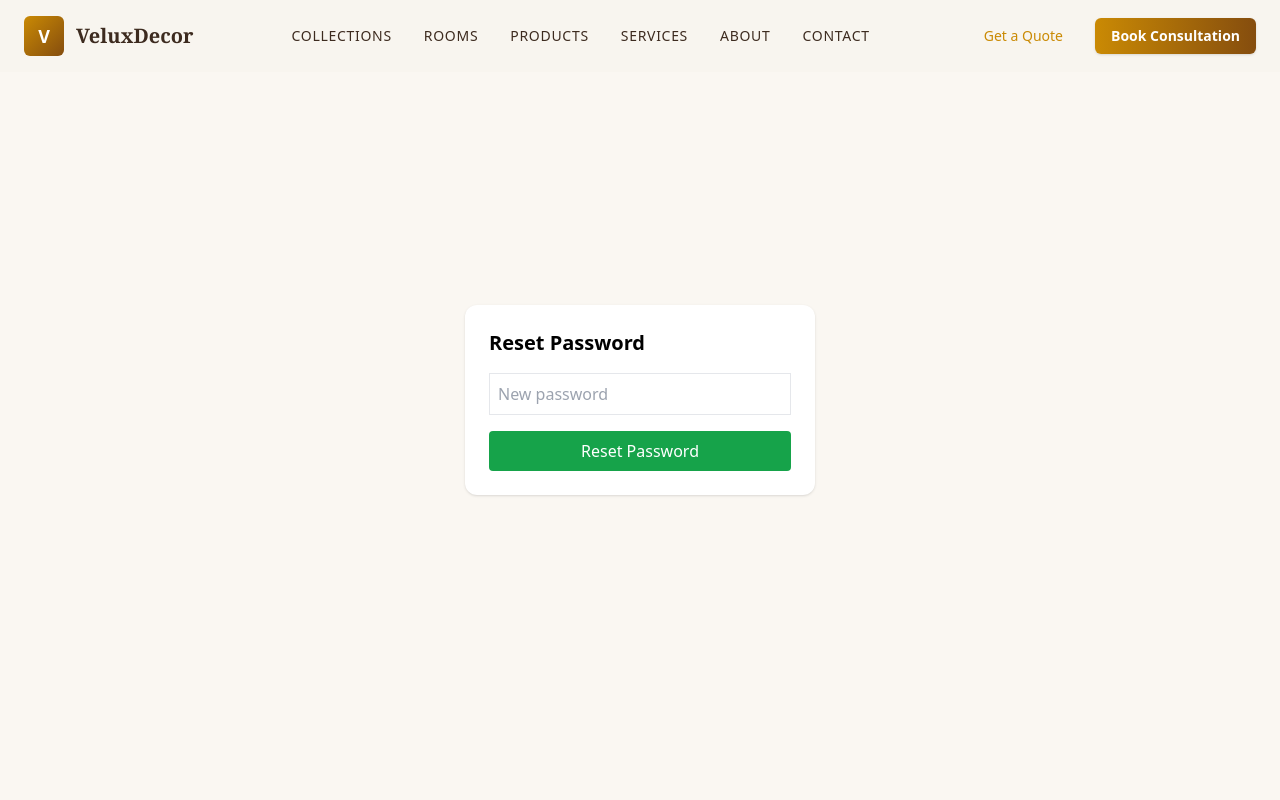
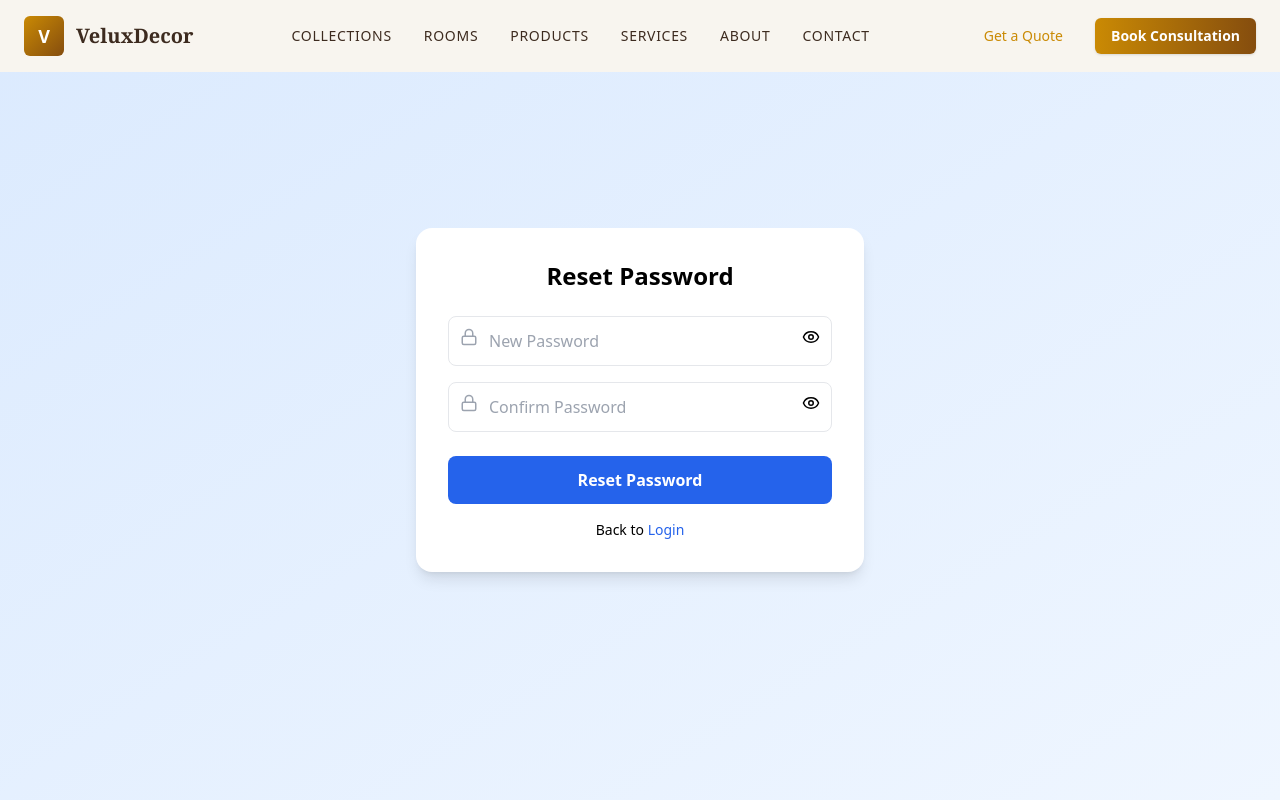
Before and after one commit to mdfaizy/Velux-decor, a React (Vite) app: page /reset-password/1 in a window 1280 px wide. Shown: the top 800 px of the page. Built offline with nearby package versions, Linux system fonts and the light colour scheme; a web font is replaced by a local one.

Commit message:
add tost

```diff
--- a/package.json
+++ b/package.json
@@ -21,6 +21,7 @@
     "react-player": "^3.4.0",
     "react-redux": "^9.2.0",
     "react-router-dom": "^6.8.1",
+    "react-toastify": "^11.1.0",
     "recharts": "^3.8.1",
     "tailwindcss-animate": "1.0.7"
   },
--- a/src/main.tsx
+++ b/src/main.tsx
@@ -1,5 +1,7 @@
 import { StrictMode } from "react";
 import { createRoot } from "react-dom/client";
+import { ToastContainer } from "react-toastify";
+import "react-toastify/dist/ReactToastify.css";
 import App from "./App";
 import { Provider } from "react-redux";
 import { store } from "./redux/app/store";
@@ -7,6 +9,7 @@ createRoot(document.getElementById("app") as HTMLElement).render(
   <StrictMode>
     <Provider store={store}>
     <App />
+    <ToastContainer position="top-right" autoClose={3000} />
     </Provider>
   </StrictMode>,
 );
--- a/src/pages/auth/Login.tsx
+++ b/src/pages/auth/Login.tsx
@@ -154,6 +154,7 @@ import { useAppDispatch, useAppSelector } from "../../redux/slice/reduxHooks";
 import { setUser, setToken, setLoading, setError } from "../../redux/slice/authSlice";
 import { loginApi } from "../../services/authService";
 import { useNavigate } from "react-router-dom";
+import { toast } from "react-toastify";
 
 const Login = () => {
   const dispatch = useAppDispatch();
@@ -189,10 +190,17 @@ const Login = () => {
 
       dispatch(setUser(res.data.user));
       dispatch(setToken(res.token));
+toast.success("Login successful ✅");
+      // navigate(`/${res.data.user.role}`);
+      setTimeout(() => {
+        navigate(`/${res.data.user.role}`);
+      }, 1000);
+    } catch (err: any) {
+      const message =
+        err.response?.data?.message || "Login failed";
 
-      navigate(`/${res.data.user.role}`);
-    } catch (err: any) {
-      dispatch(setError(err.response?.data?.message || "Login failed"));
+      toast.error(message); // 🔥 toast error
+      dispatch(setError(message));
     } finally {
       dispatch(setLoading(false));
     }
--- a/src/pages/auth/ResetPassword.tsx
+++ b/src/pages/auth/ResetPassword.tsx
@@ -1,41 +1,146 @@
 import React, { useState } from "react";
 import { useParams, useNavigate } from "react-router-dom";
 import { resetPasswordApi } from "../../services/authService";
+import { toast } from "react-toastify";
+import { Lock, Eye, EyeOff } from "lucide-react";
 
 const ResetPassword = () => {
   const { token } = useParams();
   const navigate = useNavigate();
 
-  const [password, setPassword] = useState("");
+  const [form, setForm] = useState({
+    password: "",
+    confirmPassword: "",
+  });
 
+  const [loading, setLoading] = useState(false);
+  const [showPassword, setShowPassword] = useState(false);
+  const [showConfirm, setShowConfirm] = useState(false);
+
+  // 🔥 handle input change
+  const handleChange = (e: any) => {
+    setForm({ ...form, [e.target.name]: e.target.value });
+  };
+
+  // 🔥 handle reset
   const handleReset = async () => {
+    // ✅ validation
+    if (!form.password || !form.confirmPassword) {
+      return toast.error("All fields are required");
+    }
+
+    if (form.password.length < 6) {
+      return toast.error("Password must be at least 6 characters");
+    }
+
+    if (form.password !== form.confirmPassword) {
+      return toast.error("Passwords do not match");
+    }
+
     try {
-      await resetPasswordApi(token!, password);
-      alert("Password reset successful");
-      navigate("/login");
-    } catch (err) {
-      console.log(err);
+      setLoading(true);
+
+      await resetPasswordApi(token!, form.password);
+
+      toast.success("Password reset successful ✅");
+
+      setTimeout(() => {
+        navigate("/login");
+      }, 1500);
+
+    } catch (err: any) {
+      const message =
+        err.response?.data?.message || "Something went wrong";
+
+      // 🔥 better message handling
+      if (message.includes("expired")) {
+        toast.error("Link expired. Please request again.");
+      } else {
+        toast.error(message);
+      }
+    } finally {
+      setLoading(false);
     }
   };
 
   return (
-    <div className="flex justify-center items-center h-screen">
-      <div className="bg-white p-6 rounded-xl shadow w-[350px]">
-        <h2 className="text-xl font-bold mb-4">Reset Password</h2>
+    <div className="min-h-screen flex items-center justify-center bg-gradient-to-br from-blue-100 to-blue-50 px-4">
 
-        <input
-          type="password"
-          placeholder="New password"
-          className="border p-2 w-full mb-4"
-          onChange={(e) => setPassword(e.target.value)}
-        />
+      <div className="w-full max-w-md bg-white p-8 rounded-2xl shadow-lg">
 
+        {/* 🔥 Title */}
+        <h2 className="text-2xl font-bold text-center mb-6">
+          Reset Password
+        </h2>
+
+        {/* 🔥 Password */}
+        <div className="relative mb-4">
+          <Lock className="absolute left-3 top-3 text-gray-400" size={18} />
+
+          <input
+            type={showPassword ? "text" : "password"}
+            name="password"
+            placeholder="New Password"
+            value={form.password}
+            onChange={handleChange}
+            className="w-full pl-10 pr-10 py-3 border rounded-lg focus:ring-2 focus:ring-blue-500 outline-none"
+          />
+
+          <button
+            type="button"
+            onClick={() => setShowPassword(!showPassword)}
+            className="absolute right-3 top-3"
+          >
+            {showPassword ? <EyeOff size={18} /> : <Eye size={18} />}
+          </button>
+        </div>
+
+        {/* 🔥 Confirm Password */}
+        <div className="relative mb-6">
+          <Lock className="absolute left-3 top-3 text-gray-400" size={18} />
+
+          <input
+            type={showConfirm ? "text" : "password"}
+            name="confirmPassword"
+            placeholder="Confirm Password"
+            value={form.confirmPassword}
+            onChange={handleChange}
+            className="w-full pl-10 pr-10 py-3 border rounded-lg focus:ring-2 focus:ring-blue-500 outline-none"
+          />
+
+          <button
+            type="button"
+            onClick={() => setShowConfirm(!showConfirm)}
+            className="absolute right-3 top-3"
+          >
+            {showConfirm ? <EyeOff size={18} /> : <Eye size={18} />}
+          </button>
+        </div>
+
+        {/* 🔥 Button */}
         <button
           onClick={handleReset}
-          className="bg-green-600 text-white w-full py-2 rounded"
+          disabled={loading}
+          className={`w-full py-3 rounded-lg font-semibold text-white transition ${
+            loading
+              ? "bg-gray-400 cursor-not-allowed"
+              : "bg-blue-600 hover:bg-blue-700"
+          }`}
         >
-          Reset Password
+          {loading ? "Resetting..." : "Reset Password"}
         </button>
+
+        {/* 🔥 Back to login */}
+        <p className="text-center text-sm mt-4">
+          Back to{" "}
+          <span
+            onClick={() => navigate("/login")}
+            className="text-blue-600 cursor-pointer font-medium"
+          >
+            Login
+          </span>
+        </p>
+
       </div>
     </div>
   );
--- a/src/pages/auth/Signup.tsx
+++ b/src/pages/auth/Signup.tsx
@@ -4,6 +4,7 @@ import { signupApi } from "../../services/authService";
 import { useAppDispatch, useAppSelector } from "../../redux/slice/reduxHooks";
 import { setLoading, setError } from "../../redux/slice/authSlice";
 import { useNavigate } from "react-router-dom";
+import { toast } from "react-toastify";
 
 const Signup = () => {
   const dispatch = useAppDispatch();
@@ -31,13 +32,15 @@ const Signup = () => {
 
     // ✅ Validation
     if (!form.name || !form.email || !form.password || !form.confirmPassword) {
-      dispatch(setError("All fields are required"));
-      return;
+      return toast.error("All fields are required");
+    }
+
+    if (form.password.length < 6) {
+      return toast.error("Password must be at least 6 characters");
     }
 
     if (form.password !== form.confirmPassword) {
-      dispatch(setError("Passwords do not match ❌"));
-      return;
+      return toast.error("Passwords do not match ❌");
     }
 
     try {
@@ -54,13 +57,17 @@ const Signup = () => {
       console.log("Signup Success:", res);
 
       // ✅ success redirect
-      alert("Signup Successful ✅");
+     // ✅ SUCCESS TOAST
+      toast.success("Account created successfully 🎉");
       navigate("/login");
 
     } catch (err: any) {
-      dispatch(
-        setError(err.response?.data?.message || "Signup failed")
-      );
+       const message =
+        err.response?.data?.message || "Signup failed";
+
+
+      toast.error(message); // 🔥 ERROR TOAST
+      dispatch(setError(message));
     } finally {
       dispatch(setLoading(false));
     }
```
Also changed, not shown: .screen-graph.json.
